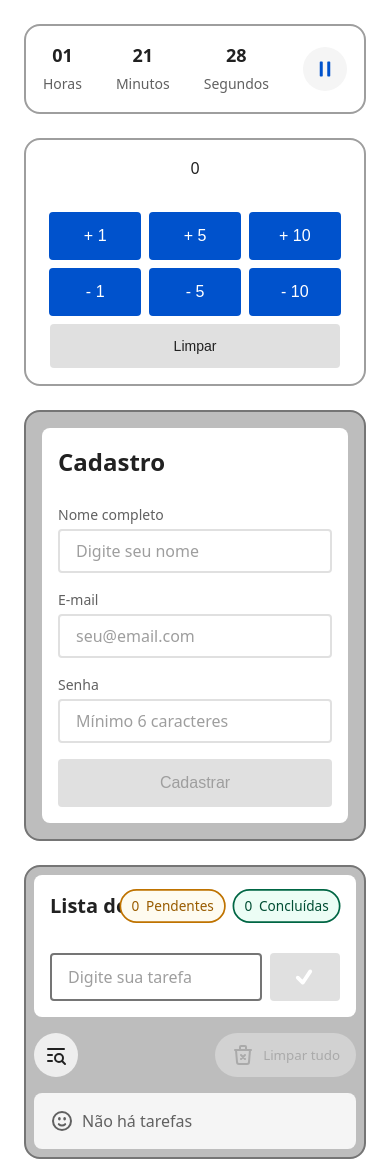
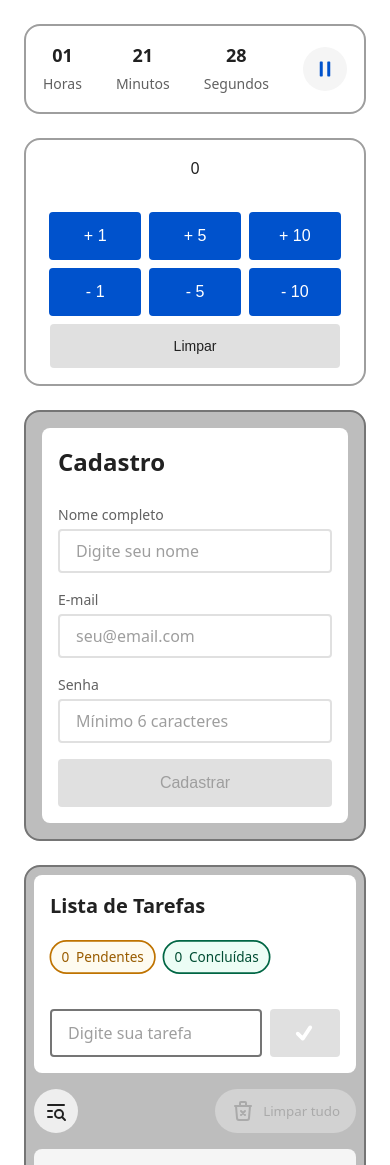
Before and after one commit to derick-rufino/react-hooks-study, a React (Vite) app: page / in a window 390 px wide. Shown: the top 1165 px of the page. Built offline with nearby package versions, Linux system fonts and the light colour scheme.

Commit message:
fix: exercicios-guia.md and imports

```diff
--- a/src/components/lista-tarefas/ListaTarefas.css
+++ b/src/components/lista-tarefas/ListaTarefas.css
@@ -48,6 +48,24 @@ div.container-contadores {
   align-items: center;
   gap: var(--spacing-sm);
   scale: 0.85;
+}
+
+@media (max-width: 500px) {
+  div.header-listaTarefas {
+    flex-direction: column;
+    align-items: flex-start;
+    gap: var(--spacing-md);
+  }
+
+  div.container-contadores {
+    position: relative;
+    left: -20px;
+    flex-direction: row;
+    gap: var(--spacing-sm);
+    justify-content: flex-start;
+    align-items: center;
+  }
+
 }
 
 h4.titulo-listaTarefas {
--- a/src/components/lista-tarefas/ListaTarefas.jsx
+++ b/src/components/lista-tarefas/ListaTarefas.jsx
@@ -1,6 +1,6 @@
 import { useState, useContext, useEffect } from "react";
 import useCopyToClipboard from "../../utils/CopyToClipboard";
-import { ToastContext } from "../../utils/ToastContext";
+import { ToastContext } from "../../contexts/ToastContext";
 
 import "./ListaTarefas.css";
 
--- a/src/components/toast/ToastContainer.jsx
+++ b/src/components/toast/ToastContainer.jsx
@@ -2,7 +2,7 @@
 
 import React, { useContext } from "react";
 import "./Toast.css";
-import { ToastContext } from "../../utils/ToastContext";
+import { ToastContext } from "../../contexts/ToastContext";
 
 function Icon({ type }) {
   if (type === "success")
--- a/src/main.jsx
+++ b/src/main.jsx
@@ -3,7 +3,7 @@ import { createRoot } from "react-dom/client";
 import "./global.css";
 import "./index.css";
 import App from "./App.jsx";
-import { ToastProvider } from "./utils/ToastContext";
+import { ToastProvider } from "./contexts/ToastContext";
 import ToastContainer from "./components/toast/ToastContainer";
 
 createRoot(document.getElementById("root")).render(
```
Also changed, not shown: src/contexts/ThemeContext.jsx (added), src/contexts/ToastContext.jsx (renamed from src/utils/ToastContext.jsx), 1 other file (tests, documents, lock files or other folders).
